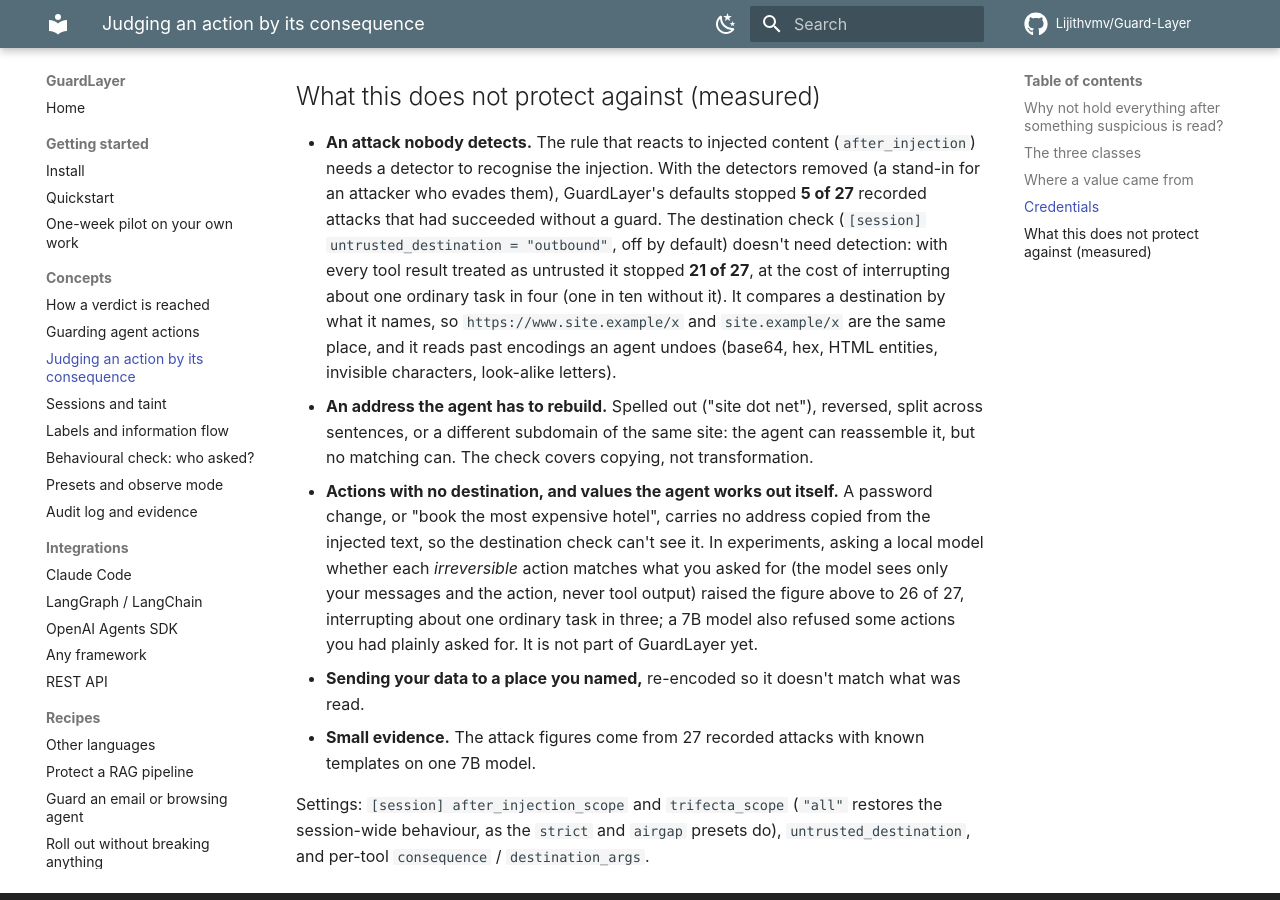
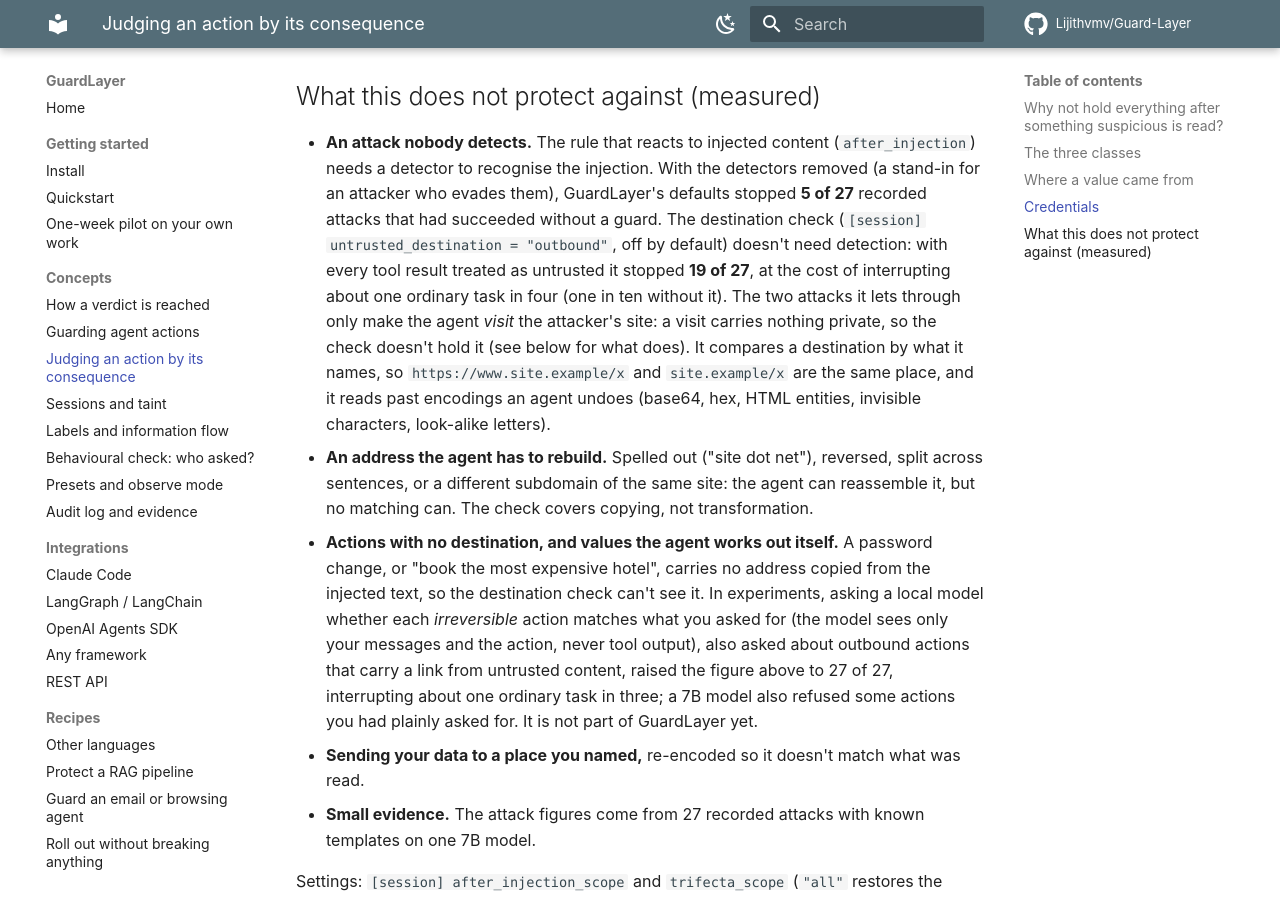
Before and after one commit to Lijithvmv/Guard-Layer, an MkDocs documentation site: the page built from docs/concepts/consequence.md, in a window 1280 px wide and 900 px high, scrolled down 2006 px. Built offline with MkDocs 1.6.1 and Material for MkDocs 9.7.7, drawn with Linux system fonts in a browser that asks for light colours; comment, search, counter and statistics services are not loaded.

Commit message:
A URL written without a scheme is a URL: same rule whether or not the agent writes https://
The information-flow rule only recognised destinations starting with a scheme, so "www.site.net" was treated as an
address and always held. Now a host/path counts as a URL either way.

Honest consequence: two AgentDojo attacks were caught only because the agent happened to drop the scheme. Both
merely make the agent visit the attacker's site, which carries nothing private. Detectors removed, every result
untrusted, destination check on: 19/27 attacks (was reported 21/27), 28/113 benign runs (was 30). With the judge
on irreversible actions and on outbound actions carrying an untrusted link: still 27/27, 38/113.

Co-Authored-By: Claude Opus 5.5 <noreply@anthropic.com>

```diff
--- a/docs/concepts/consequence.md
+++ b/docs/concepts/consequence.md
@@ -66,7 +66,9 @@ any other host is blocked.
   recognise the injection. With the detectors removed (a stand-in for an attacker who evades them), GuardLayer's
   defaults stopped **5 of 27** recorded attacks that had succeeded without a guard. The destination check
   (`[session] untrusted_destination = "outbound"`, off by default) doesn't need detection: with every tool result
-  treated as untrusted it stopped **21 of 27**, at the cost of interrupting about one ordinary task in four (one in ten without it).
+  treated as untrusted it stopped **19 of 27**, at the cost of interrupting about one ordinary task in four (one in ten without it).
+  The two attacks it lets through only make the agent *visit* the attacker's site: a visit carries nothing private,
+  so the check doesn't hold it (see below for what does).
   It compares a destination by what it names, so `https://www.site.example/x` and `site.example/x` are the same place,
   and it reads past encodings an agent undoes (base64, hex, HTML entities, invisible characters, look-alike letters).
 - **An address the agent has to rebuild.** Spelled out ("site dot net"), reversed, split across sentences, or a
@@ -75,8 +77,8 @@ any other host is blocked.
 - **Actions with no destination, and values the agent works out itself.** A password change, or "book the most
   expensive hotel", carries no address copied from the injected text, so the destination check can't see it. In
   experiments, asking a local model whether each *irreversible* action matches what you asked for (the model sees
-  only your messages and the action, never tool output) raised the figure above to 26 of 27, interrupting about one
-  ordinary task in three; a 7B model also refused some actions you had plainly asked for. It is not part of
+  only your messages and the action, never tool output), also asked about outbound actions that carry a link from
+  untrusted content, raised the figure above to 27 of 27, interrupting about one ordinary task in three; a 7B model also refused some actions you had plainly asked for. It is not part of
   GuardLayer yet.
 - **Sending your data to a place you named,** re-encoded so it doesn't match what was read.
 - **Small evidence.** The attack figures come from 27 recorded attacks with known templates on one 7B model.
```
Also changed, not shown: 2 other files.
